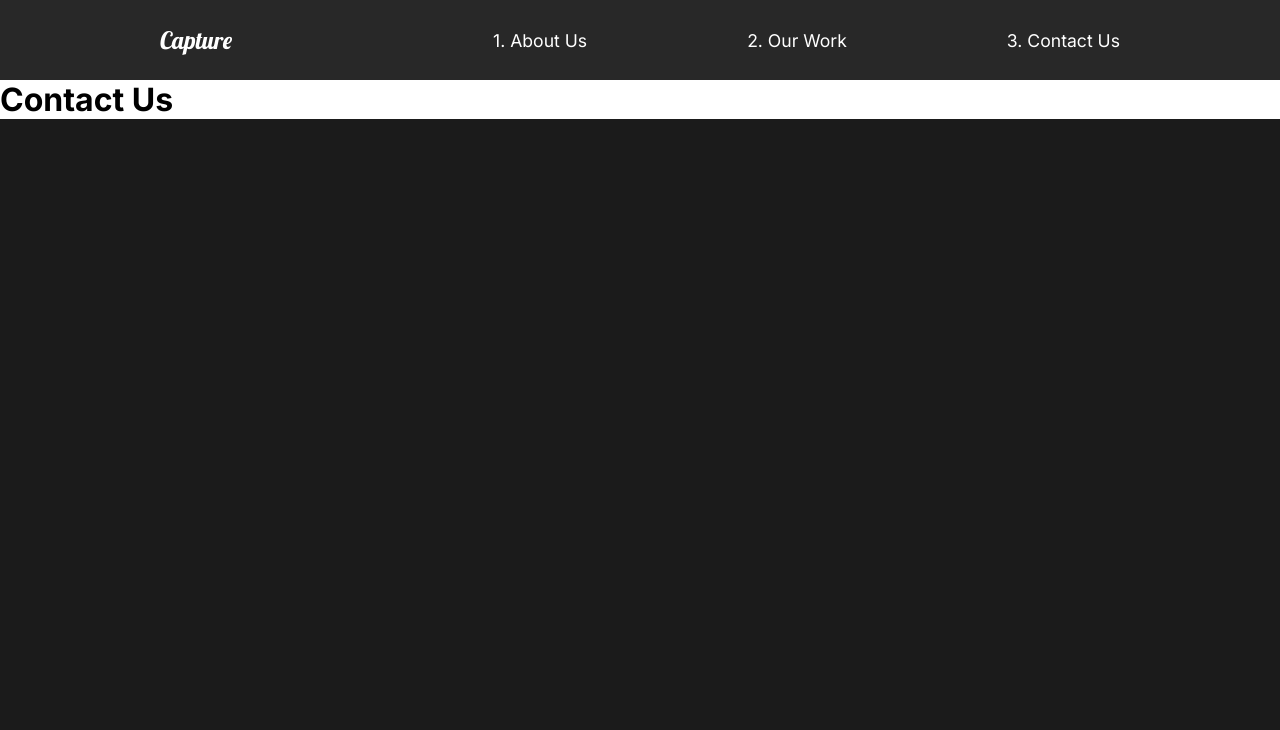
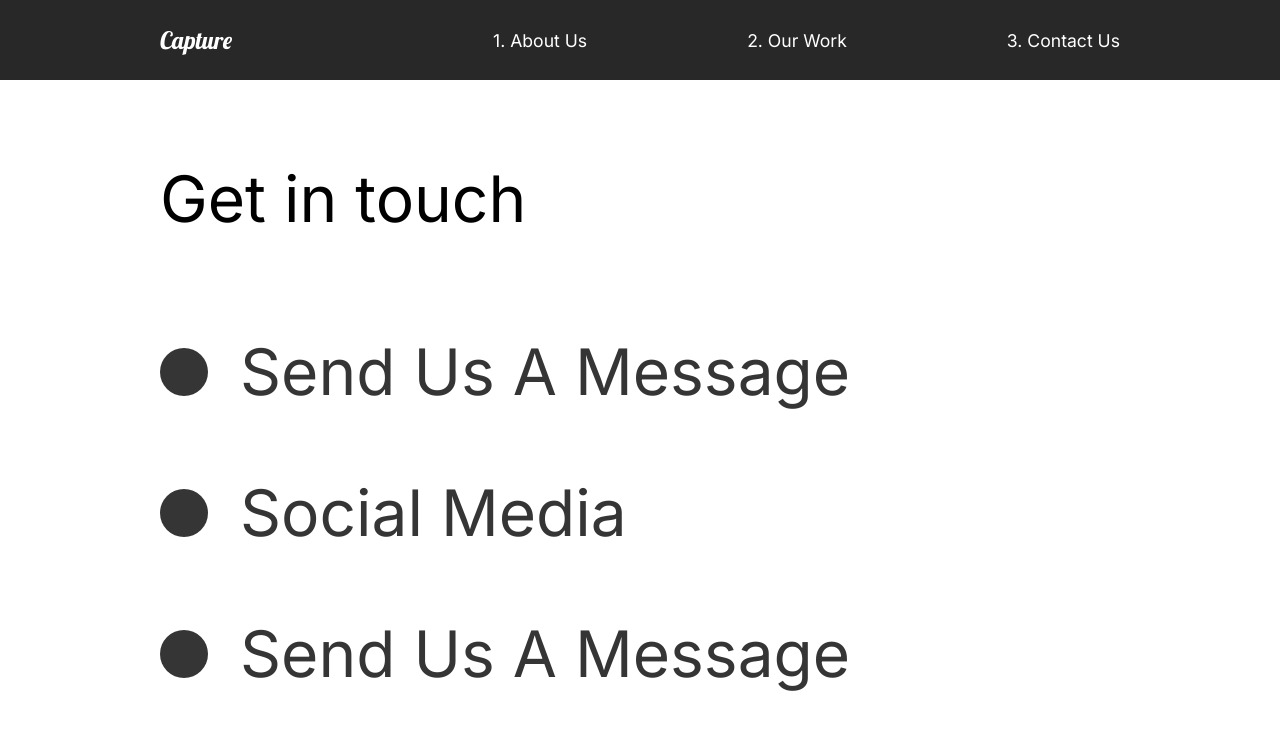
Before and after one commit to dimitristsikopoulos/capture-website, a React (Create React App) app: page /contact in a window 1280 px wide. Shown: the top 730 px of the page. Built offline with nearby package versions, Linux system fonts and the light colour scheme.

Commit message:
21. Contact Animation

```diff
--- a/src/pages/ContactUs.js
+++ b/src/pages/ContactUs.js
@@ -1,20 +1,71 @@
 import React from "react";
 // Animations
 import { motion } from "framer-motion";
-import { pageAnimation } from "../animation";
+import { pageAnimation, titleAnim } from "../animation";
+import styled from "styled-components";
 
 const ContactUs = () => {
   return (
-    <motion.div
+    <ContactStyle
       variants={pageAnimation}
       initial="hidden"
       animate="show"
       exit="exit"
       style={{ background: "#fff" }}
     >
-      <h1>Contact Us</h1>
-    </motion.div>
+      <Title>
+        <Hide>
+          <motion.h2 variants={titleAnim}>Get in touch</motion.h2>
+        </Hide>
+      </Title>
+      <div>
+        <Hide>
+          <Social variants={titleAnim}>
+            <Circle />
+            <h2>Send Us A Message</h2>
+          </Social>
+        </Hide>
+        <Hide>
+          <Social variants={titleAnim}>
+            <Circle />
+            <h2>Social Media</h2>
+          </Social>
+        </Hide>
+        <Hide>
+          <Social variants={titleAnim}>
+            <Circle />
+            <h2>Send Us A Message</h2>
+          </Social>
+        </Hide>
+      </div>
+    </ContactStyle>
   );
 };
 
+const ContactStyle = styled(motion.div)`
+  padding: 5rem 10rem;
+  color: #353535;
+  min-height: 90vh;
+`;
+const Title = styled.div`
+  margin-bottom: 4rem;
+  color: black;
+`;
+const Hide = styled.div`
+overflow hidden;
+`;
+const Circle = styled.div`
+  border-radius: 50%;
+  width: 3rem;
+  height: 3rem;
+  background: #353535;
+`;
+const Social = styled(motion.div)`
+  display: flex;
+  align-items: center;
+  h2 {
+    margin: 2rem;
+  }
+`;
+
 export default ContactUs;
```
